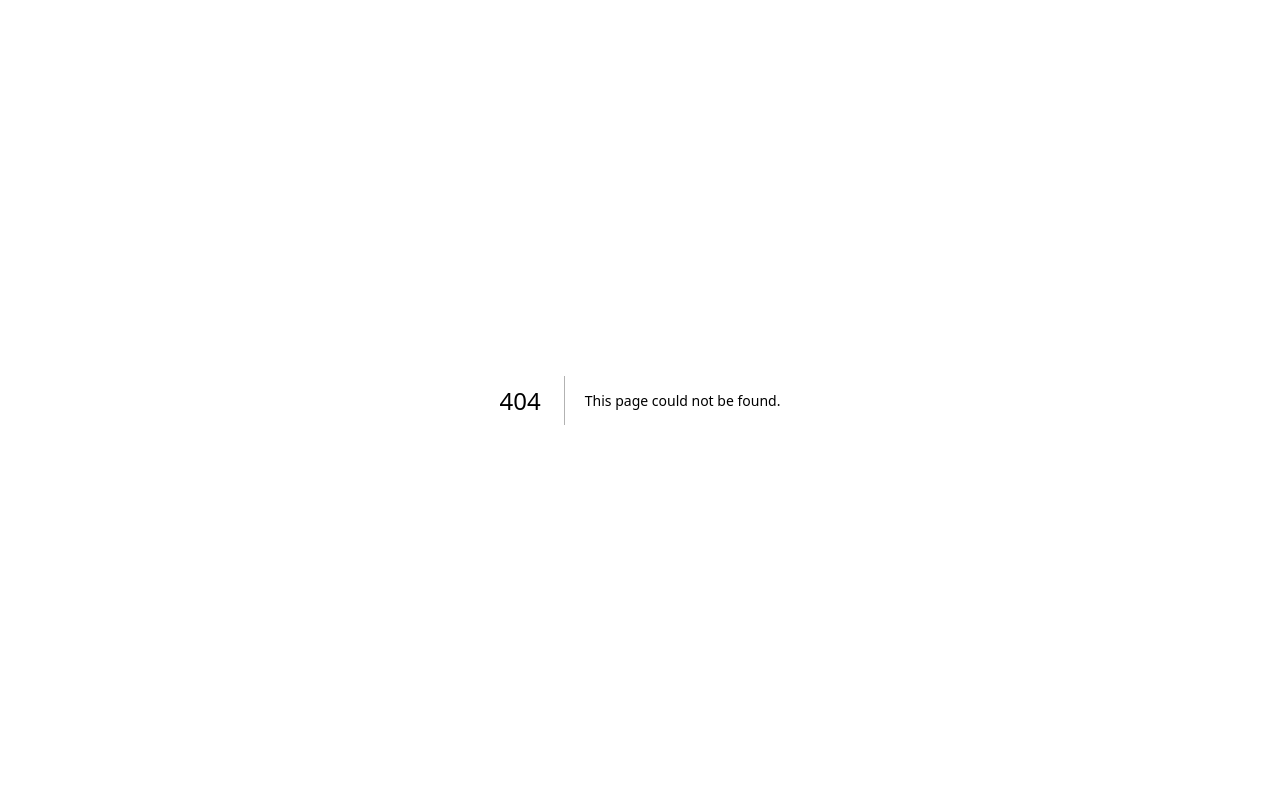
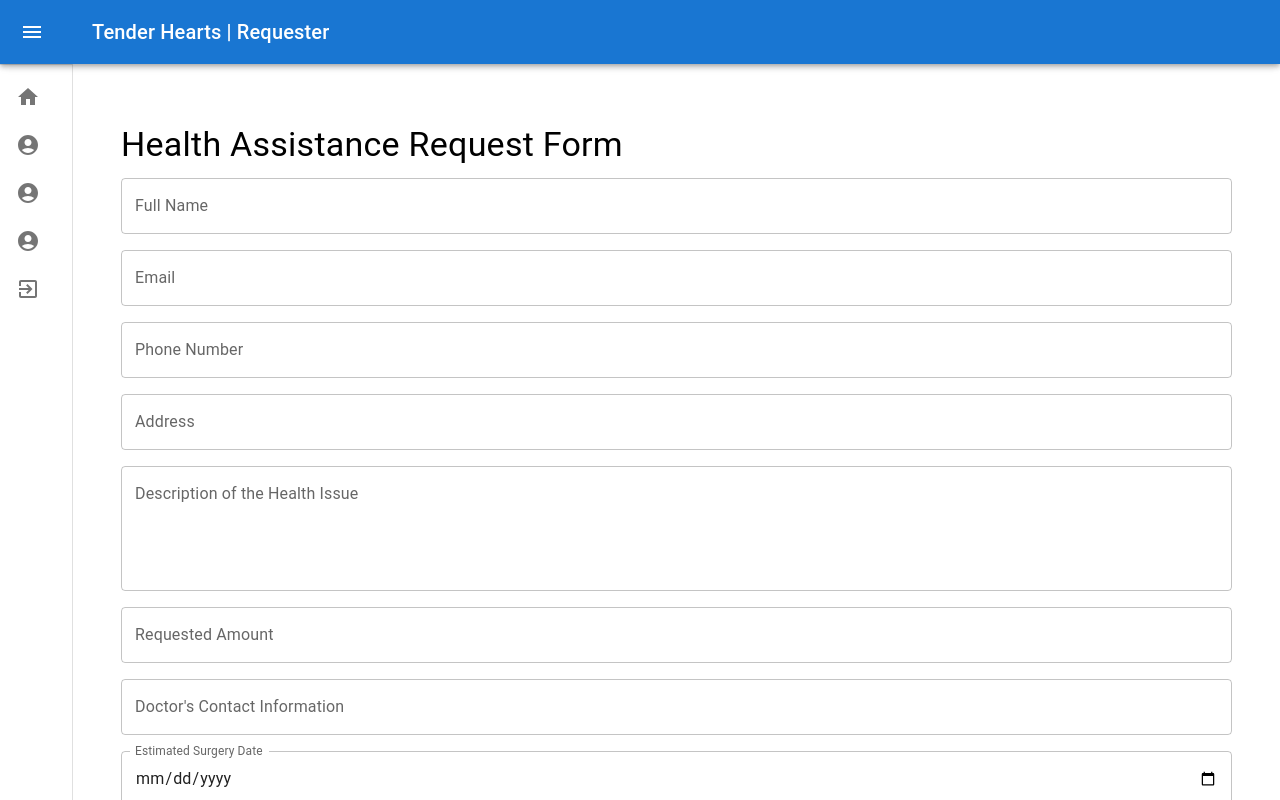
Before and after one commit to HyRALis/tender-hearts, a Next.js app: page /requester/submit-request in a window 1280 px wide. Before the commit this address had no page. Built offline with nearby package versions, Linux system fonts and the light colour scheme.

Commit message:
Fixed the route for the submit-request page, added layout

```diff
--- a/app/requester/dashboard/submit-request/page.tsx
+++ /dev/null
@@ -1,8 +0,0 @@
-import React from 'react';
-import HealthAssistanceRequestForm from '../components/HealthAssistanceRequestForm';
-
-const Dashboard = () => {
-    return <HealthAssistanceRequestForm />;
-};
-
-export default Dashboard;
--- /dev/null
+++ b/app/requester/submit-request/layout.tsx
@@ -0,0 +1,30 @@
+'use client';
+import GenericDashboardLayout from '@/app/Shared/GenericDashboardLayout';
+import { TListItemType } from '@/app/Shared/components/Sidebar/primitives/SidebarListItem';
+import { Inter } from 'next/font/google';
+
+const inter = Inter({ subsets: ['latin'] });
+
+export default function DonorDashboardLayout({
+  children,
+}: Readonly<{
+  children: React.ReactNode;
+}>) {
+  const sidebarItems: TListItemType[] = [
+    'Dashboard',
+    'Submit Request',
+    'Track Requests',
+    'Profile',
+    'Logout',
+  ];
+
+  return (
+    <GenericDashboardLayout
+      sidebarItems={sidebarItems}
+      pageName='Requester'
+      portal={'requester'}
+    >
+      {children}
+    </GenericDashboardLayout>
+  );
+}
--- /dev/null
+++ b/app/requester/submit-request/page.tsx
@@ -0,0 +1,8 @@
+import React from 'react';
+import HealthAssistanceRequestForm from './components/HealthAssistanceRequestForm';
+
+const Dashboard = () => {
+  return <HealthAssistanceRequestForm />;
+};
+
+export default Dashboard;
```
Also changed, not shown: app/requester/submit-request/components/HealthAssistanceRequestForm.tsx (renamed from app/requester/dashboard/components/HealthAssistanceRequestForm.tsx).
